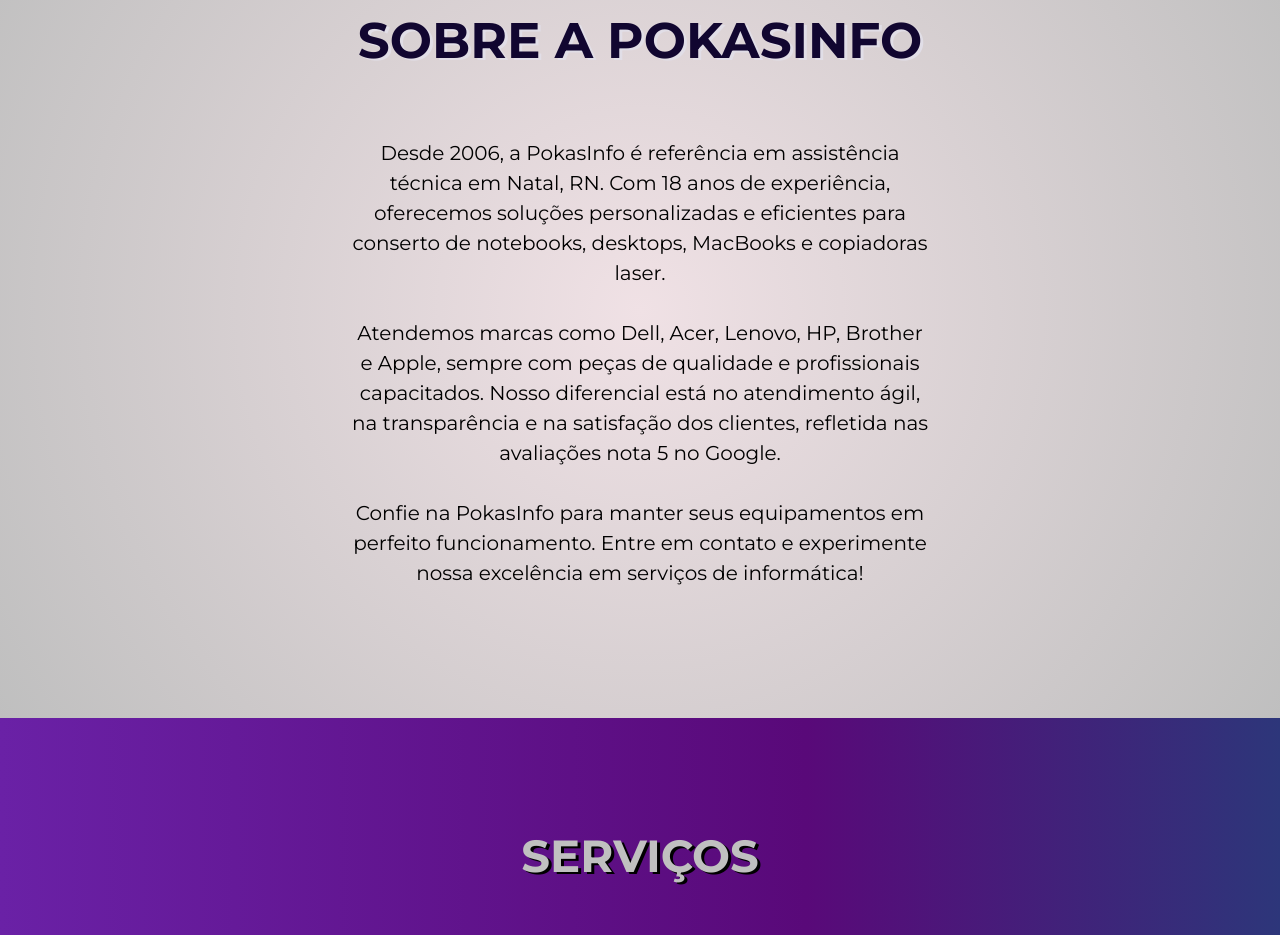
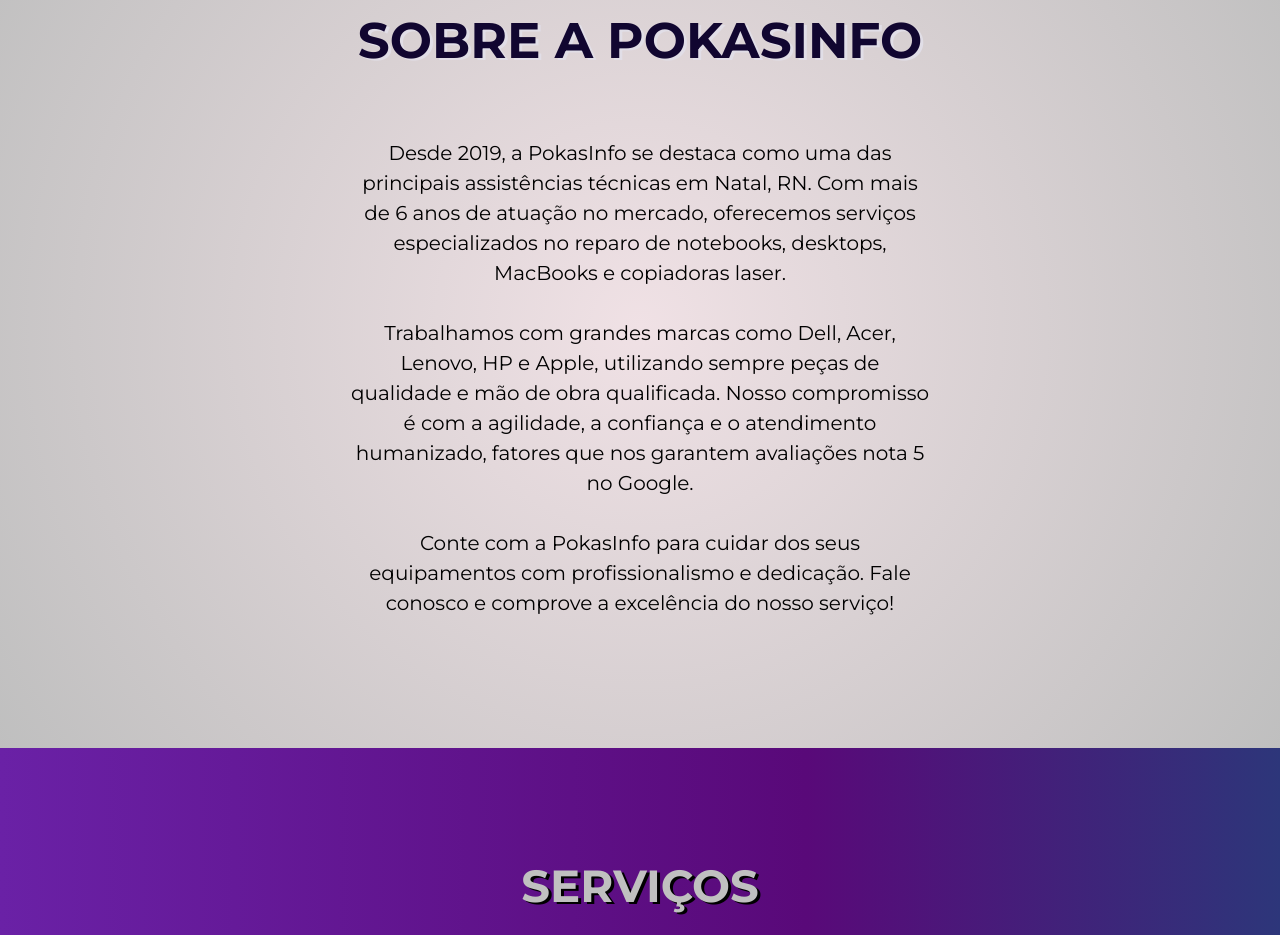
Before and after one commit to victoorlucass/landing-page-2025, a plain HTML site: page index.html in a window 1280 px wide. Shown: the part 962-1897 px from the top of the page. Drawn offline with Linux system fonts and the light colour scheme; a web font is replaced by a local one.

Commit message:
Update index.html

```diff
--- a/index.html
+++ b/index.html
@@ -56,16 +56,14 @@
             <h3> Sobre a PokasInfo</h3>
             <br><br>
 
-            <p>Desde 2006, a PokasInfo é referência em assistência técnica em Natal, RN. Com 18 anos de experiência,
-                oferecemos soluções personalizadas e eficientes para conserto de notebooks, desktops, MacBooks e
-                copiadoras laser.</p>
+            <p>Desde 2019, a PokasInfo se destaca como uma das principais assistências técnicas em Natal, RN.
+                Com mais de 6 anos de atuação no mercado, oferecemos serviços especializados no reparo de notebooks, desktops, MacBooks e copiadoras laser.</p>
 
-            <p>Atendemos marcas como Dell, Acer, Lenovo, HP, Brother e Apple, sempre com peças de qualidade e
-                profissionais capacitados. Nosso diferencial está no atendimento ágil, na transparência e na satisfação
-                dos clientes, refletida nas avaliações nota 5 no Google.</p>
+            <p>Trabalhamos com grandes marcas como Dell, Acer, Lenovo, HP e Apple, utilizando sempre peças de qualidade e mão de obra qualificada.
+                Nosso compromisso é com a agilidade, a confiança e o atendimento humanizado, fatores que nos garantem avaliações nota 5 no Google.</p>
 
-            <p>Confie na PokasInfo para manter seus equipamentos em perfeito funcionamento. Entre em contato e
-                experimente nossa excelência em serviços de informática!</p>
+            <p>Conte com a PokasInfo para cuidar dos seus equipamentos com profissionalismo e dedicação.
+                Fale conosco e comprove a excelência do nosso serviço!</p>
         </div>
     </section>
 
```
